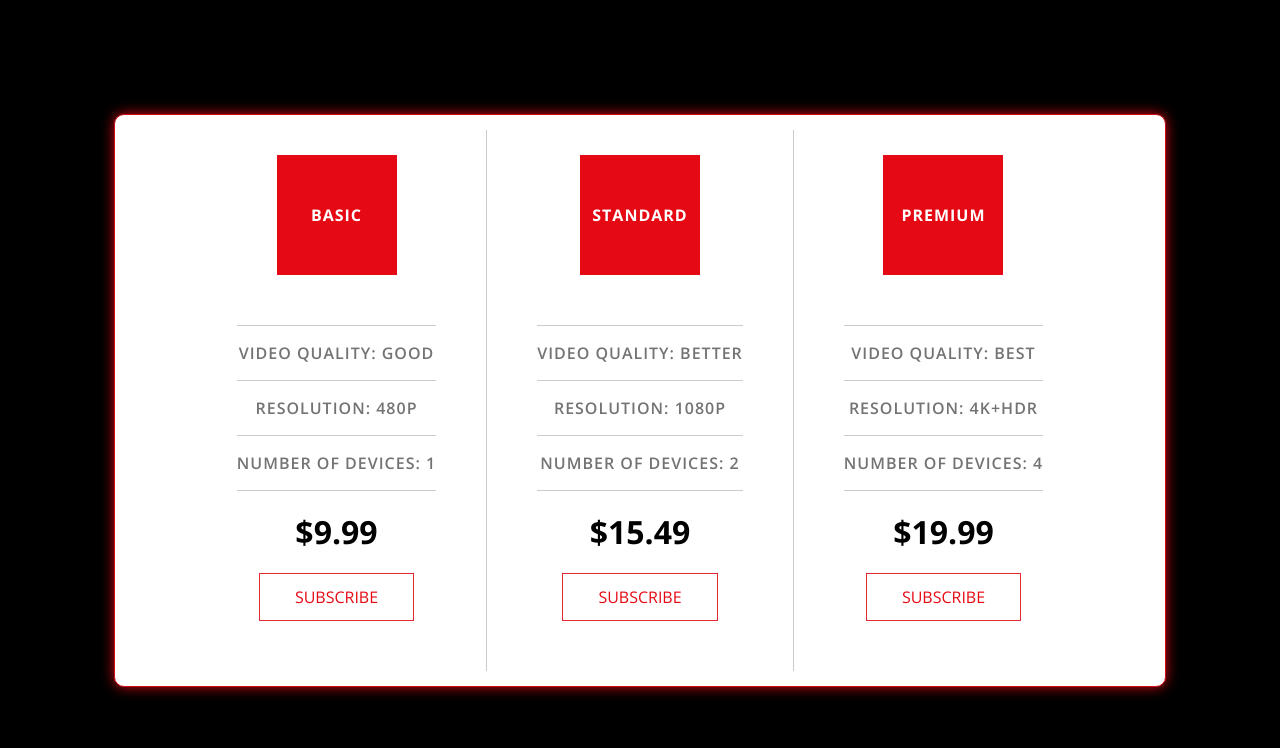
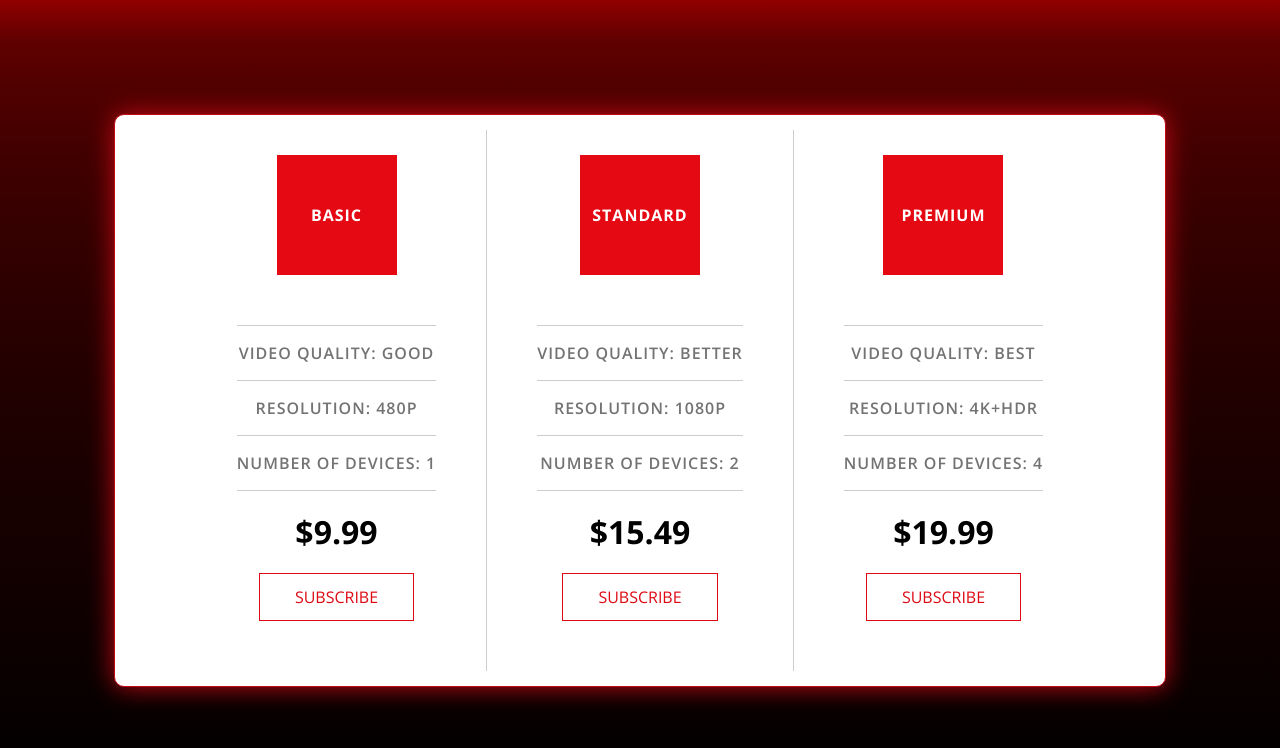
Before and after one commit to corduroydev/netflix-pricing-plans-page, a plain HTML site: page src/index.html in a window 1280 px wide. Drawn offline with nearby package versions, Linux system fonts and the light colour scheme.

Commit message:
Update app.css

```diff
--- a/src/styles/app.css
+++ b/src/styles/app.css
@@ -4,15 +4,11 @@ html {
 }
 
 body {
-    background-color: black;
+    background: linear-gradient(180deg, #910000, 15%, black);
     display: flex;
     justify-content: center;
     align-items: center;
     min-height: 100vh;
-}
-
-.logo {
-    width: 50%;
 }
 
 .plans-panel {
@@ -21,6 +17,7 @@ body {
     width: 100%;
     max-width: 1000px;
     display: flex;
+    flex-direction: column;
     text-align: center;
     text-transform: uppercase;
 }
@@ -80,8 +77,8 @@ body {
 }
 
 .plan-button {
-    color: #e50914;
-    border: 1px solid #e52933;
+    color: #de0914;
+    border: 1px solid #de0914;
     padding: 15px 35px;
     margin: 25px 0;
     display: inline-block;
@@ -102,8 +99,8 @@ body {
         justify-content: center;
         align-items: center;
         border-radius: 10px;
-        border: 1px solid #d30913;
-        box-shadow: 0 0 1vw #d30913;
+        border: 1px solid #c30913;
+        box-shadow: 0 0 2vw #c30913;
     }
 
     .plan-header {
```
